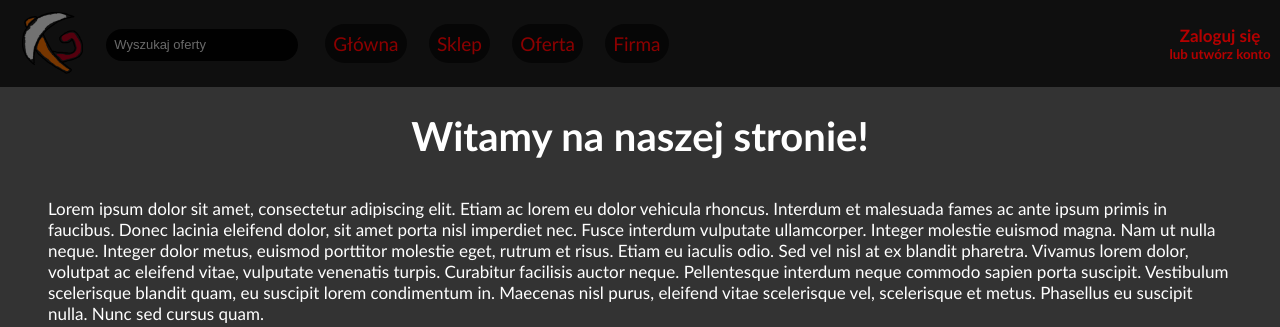
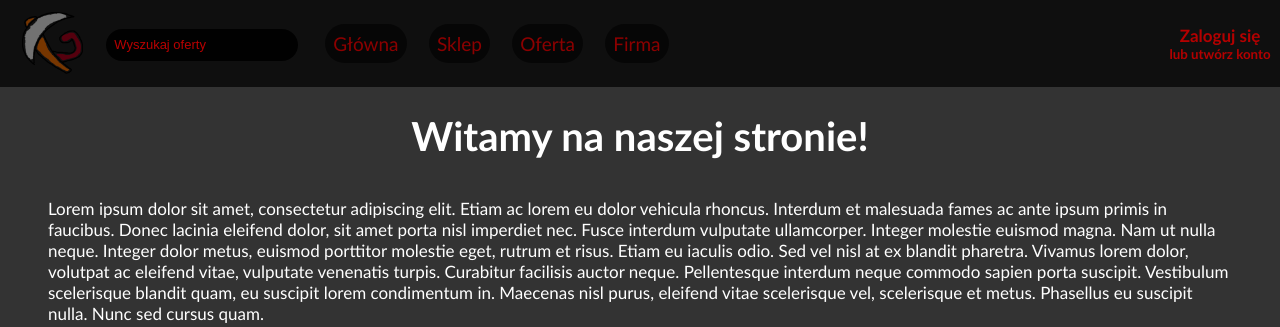
Before and after one commit to werplucinska/andreblack.github.io, a PHP site: page / in a window 1280 px wide. Shown: the top 327 px of the page. Run offline with PHP 8.4, Linux system fonts and the light colour scheme; lists and menus that the app fills with data are empty.

Commit message:
search bar css

```diff
--- a/css/styles.css
+++ b/css/styles.css
@@ -21,18 +21,21 @@ input[type="search"]{
     margin-top: 1.2rem;
     margin-left: 10%;
     border: 0px solid #fff;
-    color: rgba(255, 255, 255, 80%);
+    color: rgba(245, 0, 0, 0.8);
     background-color: rgba(0, 0, 0, 90%);
     outline: none;
     transition: 0.3s;
 }
 input[type="search"]:focus{
-    background-color: rgba(240, 240, 240, 90%);
-    color: black;
+    background-color: rgba(255, 255, 255, 90%);
+    color: #333;
 }
 
 input::placeholder{
-    color: rgba(150, 150, 150, 70%);
+    color: rgba(230, 0, 0, 0.8);
+}
+input::placeholder:focus{
+    color: rgba(150, 0, 0, 0.8);
 }
 
 #nav-right{
```
